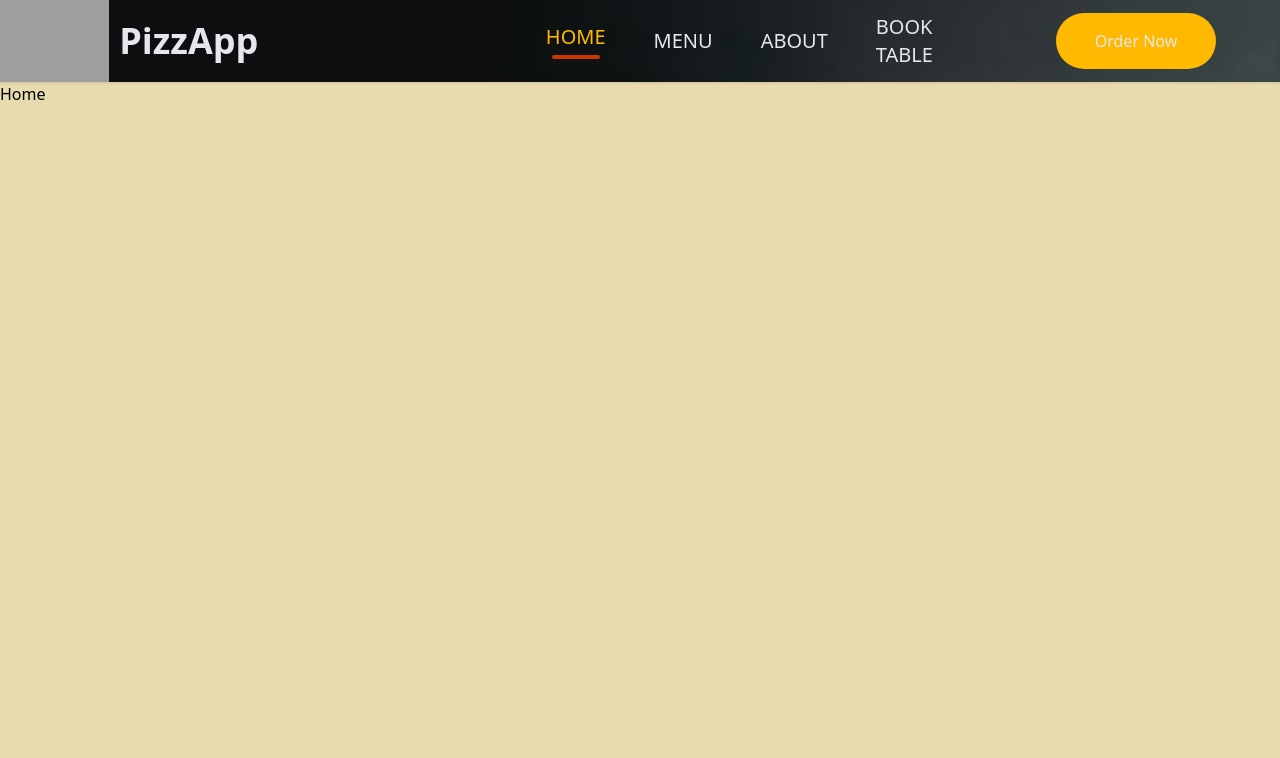
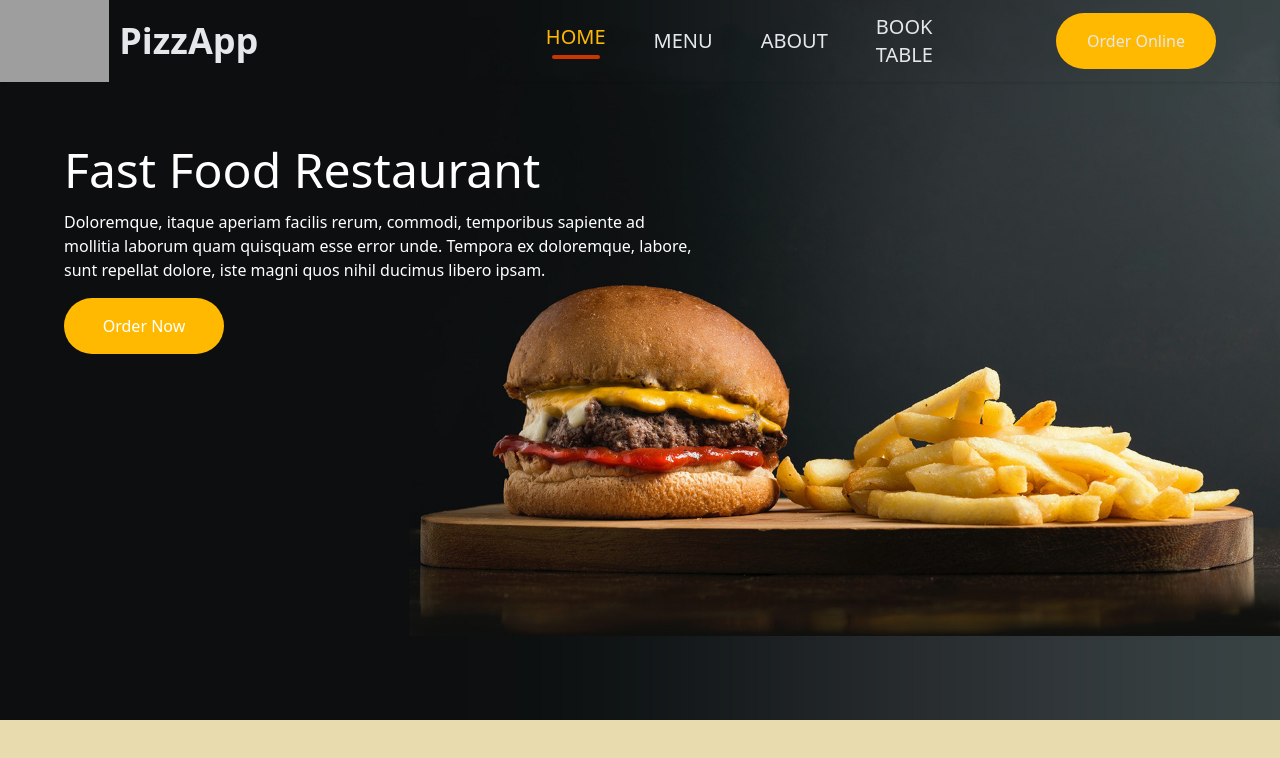
Before and after one commit to Samyrabah-chikhi/Restaurant, a React (Vite) app in the folder Frontend/: page / in a window 1280 px wide. Shown: the top 758 px of the page. Built offline with nearby package versions, Linux system fonts and the light colour scheme; grey boxes are pictures that could not be loaded.

Commit message:
Home page description

```diff
--- a/Frontend/src/Components/Navbar/Navbar.jsx
+++ b/Frontend/src/Components/Navbar/Navbar.jsx
@@ -4,13 +4,14 @@ import logo from "../Assets/pizzaLogo.png";
 import hero from "../Assets/hero-bg.jpg";
 import { useState } from "react";
 import { Link } from "react-router-dom";
+import OrderButton from "../OrderButton";
 
 function Navbar() {
   const [isActive, setIsActive] = useState(0);
   const MenuList = ["HOME", "MENU", "ABOUT", "BOOK TABLE"];
   return (
     <div
-      className="flex justify-around shadow-sm text-gray-200  bg-red-950"
+      className="flex justify-around shadow-sm text-gray-200 z-10"
       style={{ backgroundImage: `url(${hero})`, backgroundSize: "cover" }}
     >
       <div className="flex items-center gap-2.5">
@@ -32,11 +33,7 @@ function Navbar() {
         })}
       </ul>
       <div className="flex items-center mr-[5%] ">
-        <Link to="/order">
-          <button className="w-40 h-14 bg-amber-400 active:bg-amber-400 hover:bg-amber-600 hover:text-gray-300 transition duration-300 cursor-pointer rounded-4xl">
-            Order Now
-          </button>
-        </Link>
+        <OrderButton></OrderButton>
       </div>
     </div>
   );
--- /dev/null
+++ b/Frontend/src/Components/OrderButton.jsx
@@ -0,0 +1,11 @@
+import { Link } from "react-router-dom";
+
+export default function OrderButton({ name = "Order Online" }) {
+  return (
+    <Link to="/order">
+      <button className="w-40 h-14 bg-amber-400 active:bg-amber-400 hover:bg-amber-600 hover:text-gray-300 transition duration-300 cursor-pointer rounded-4xl">
+        {name}
+      </button>
+    </Link>
+  );
+}
--- a/Frontend/src/Pages/Home.jsx
+++ b/Frontend/src/Pages/Home.jsx
@@ -1,7 +1,19 @@
-import React from 'react'
-
+import OrderButton from "../Components/OrderButton";
+import hero from "../Components/Assets/hero-bg.jpg";
 export default function Home() {
   return (
-    <div>Home</div>
-  )
+    <div className="">
+      <img src={hero} className="absolute top-0 left-0 z-[-1]" />
+      <div className="m-[5%] flex flex-col justify-center max-w-1/2 gap-4">
+        <h1 className="text-5xl">Fast Food Restaurant</h1>
+        <p>
+          Doloremque, itaque aperiam facilis rerum, commodi, temporibus sapiente
+          ad mollitia laborum quam quisquam esse error unde. Tempora ex
+          doloremque, labore, sunt repellat dolore, iste magni quos nihil
+          ducimus libero ipsam.
+        </p>
+        <OrderButton name="Order Now" />
+      </div>
+    </div>
+  );
 }
--- a/Frontend/src/index.css
+++ b/Frontend/src/index.css
@@ -1,5 +1,6 @@
 @import "tailwindcss";
 
 body{
-    background-color:rgb(232, 220, 174)
+    color:white;
+    background-color:rgb(232, 220, 174);
 }
```
